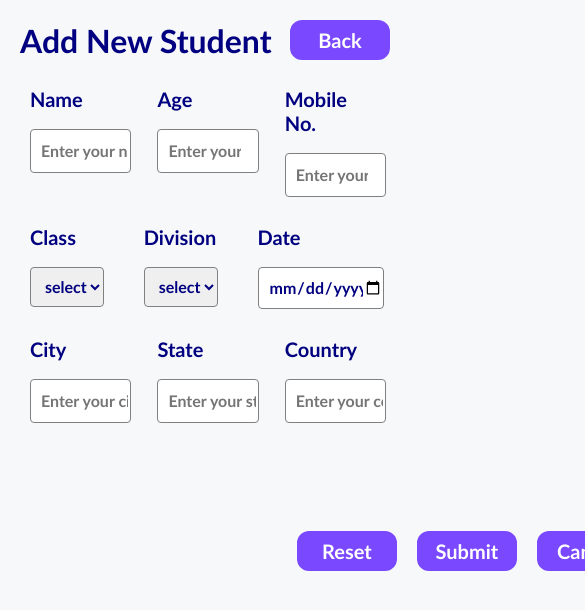
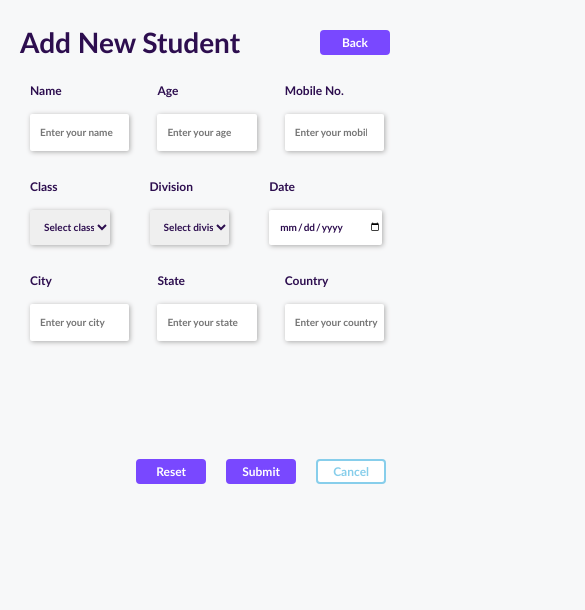
Before and after one commit to ajimhalepotra/react-datatable, a React (Create React App) app: page /add-table-data in a window 390 px wide. Shown: the top 610 px of the page, 585 px wide, since content can reach past the window. Built offline with nearby package versions, Linux system fonts and the light colour scheme.

Commit message:
style chabge

```diff
--- a/src/Layout/heading.css
+++ b/src/Layout/heading.css
@@ -6,24 +6,11 @@
 .title{
     width: 90%;
     padding-left: 20px;
-    color:navy;
+    color:#2d0e4f;
     font-weight: bold;
     font-family: Calibri;
 }
-/* .add button{
-    width: 80px;
-    height: 30px;
-    font-size: 16px;
-    background-color: rgb(235, 33, 33);
-    color: white;
-    border: none;
-    outline: none;
-    border-radius: 7px;
-    margin-top: 20px;
-    cursor: pointer;
-    text-decoration: none;
-    font-family: Calibri;
-} */
+
 .spanicon{
     font-size: 14px;
     margin: 2px 5px;
@@ -37,7 +24,7 @@
     outline: none;
     width: 100px;
     height: 40px;
-    border-radius: 12px;
+    border-radius: 8px;
     cursor: pointer;
     margin-top: 20px;
     font-family: Calibri;
@@ -63,7 +50,7 @@
 
 .input-label{
     font-size: 20px;
-    color: navy;
+    color: #2d0e4f;
     font-weight: bold;
     font-family: Calibri;
 }
@@ -73,9 +60,10 @@
     height: 40px;
     font-size: 16px;
     border-radius: 4px;
-    border: 1px solid gray;
+    border: none;
+    box-shadow: 1px 1px 10px rgb(171, 170, 170);
     padding-left: 10px;
-    color:navy;
+    color:#2d0e4f;
     font-weight: bold;
     font-family: Calibri;
 }
@@ -94,8 +82,113 @@
 
 }
 .main-btn-container{
-    position: relative;
-    top: 0px;
-    width: 50%;
-    left: 38.5%;
+    position: absolute;
+    width: 60%;
+    justify-content: end;
 }
+
+
+
+/* media  1024 */
+@media (max-width: 1024px) and (max-width: 1224px){
+    .title{
+        width: 89%;
+        height: 100%;
+    }
+}
+
+@media screen and (max-width: 1024px){
+    .heading .title{
+        width: 86%;
+    }
+}
+
+@media screen and (max-width: 768px){
+    .heading .title{
+        width: 82%;
+    }
+}
+
+
+@media screen and (max-width: 600px){
+    .heading .title{
+        width: 78%;
+        font-size: 14px;
+        padding-top: 6px;
+    }
+
+    .route-btn{
+        width: 90px;
+        height: 40px;
+        border-radius: 6px;
+        font-size: 18px;
+    }
+
+    .main-input-chiled{
+        width: 90%;
+        padding: 0;
+        font-size: 12px;
+    }
+
+    .input-label{
+        font-size: 12px;
+    }
+
+
+    .student-input{
+        height: 35px;
+        font-size: 12px;
+        border-radius: 2px;
+        box-shadow: 1px 1px 5px rgb(171, 170, 170);
+        padding-left: 10px;
+    }
+}
+
+
+@media screen and (max-width: 480px){
+    .route-btn{
+        width: 70px;
+        height: 25px;
+        border-radius: 4px;
+        font-size: 12px;
+        margin-top: 30px;
+    }
+
+
+    .student-input{
+        height: 35px;
+        font-size: 10px;
+        border-radius: 2px;
+        box-shadow: 1px 1px 5px rgb(171, 170, 170);
+        padding-left: 10px;
+
+    }
+
+    .btn-data button{
+        height: 25px;
+    }
+
+}
+
+
+
+
+
+@media screen and (max-width: 320px){
+    .heading .title{
+        width: 70%;
+        font-size: 11px;
+        padding-top: 6px;
+    }
+
+    .route-btn{
+        width: 70px;
+        height: 30px;
+        border-radius: 6px;
+        font-size: 14px;
+    }
+
+    .btn-data button{
+        height: 30px;
+    }
+}
--- a/src/components/AddTableData.js
+++ b/src/components/AddTableData.js
@@ -144,7 +144,7 @@ const AddTableData = () => {
               onBlur={handleBlur}
               onChange={handleChange}
             >
-              <option>select Class</option>
+              <option>Select class</option>
               <option>09</option>
               <option>10</option>
               <option>11</option>
@@ -168,7 +168,7 @@ const AddTableData = () => {
               onBlur={handleBlur}
               onChange={handleChange}
             >
-              <option>select Division</option>
+              <option>Select division</option>
               <option>A</option>
               <option>B</option>
               <option>C</option>
@@ -302,16 +302,18 @@ const AddTableData = () => {
 
         <div className="main-input-container main-btn-container">
           <div className="btn-data">
-            <input type="button" className="route-btn" value="Reset" onClick={() => alert("reset button clicked")} />
+            <button type="reset" className="route-btn" onClick={() => alert("reset button clicked")}>
+            Reset
+            </button>
           </div>
           <div className="btn-data">
-            <button className="route-btn btn-center" type="submit">
+            <button className="route-btn" type="submit">
               Submit
             </button>
           </div>
           <div className="btn-data">
-            <button className="route-btn">
-              <Link to="/" style={{ textDecoration: "none", color: "white" }}>
+            <button className="route-btn" style={{ backgroundColor:"white", border:"2px solid skyblue"}}>
+              <Link to="/" style={{ textDecoration: "none",  color: "skyblue"}}>
                 Cancel
               </Link>
             </button>
```
